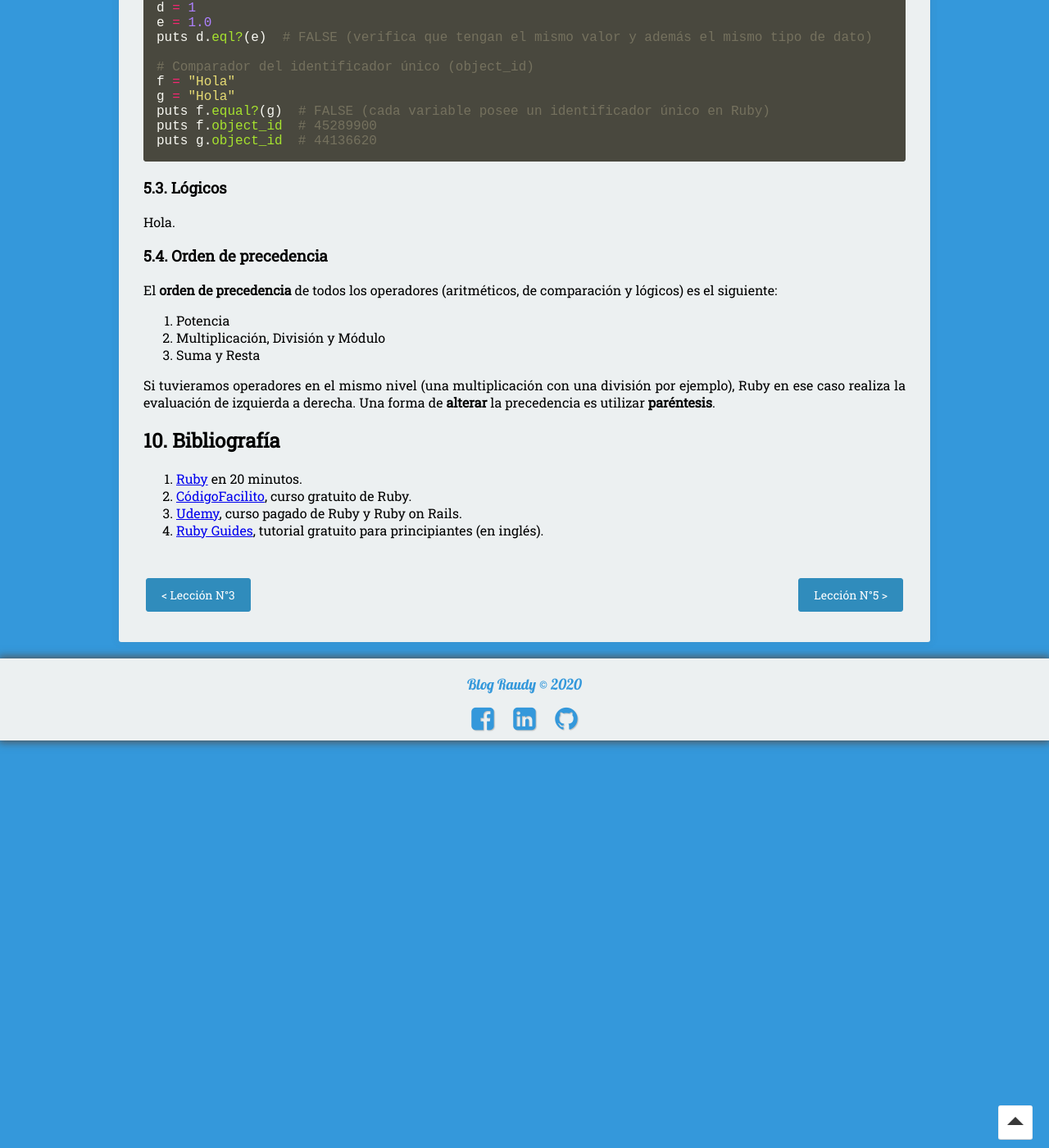
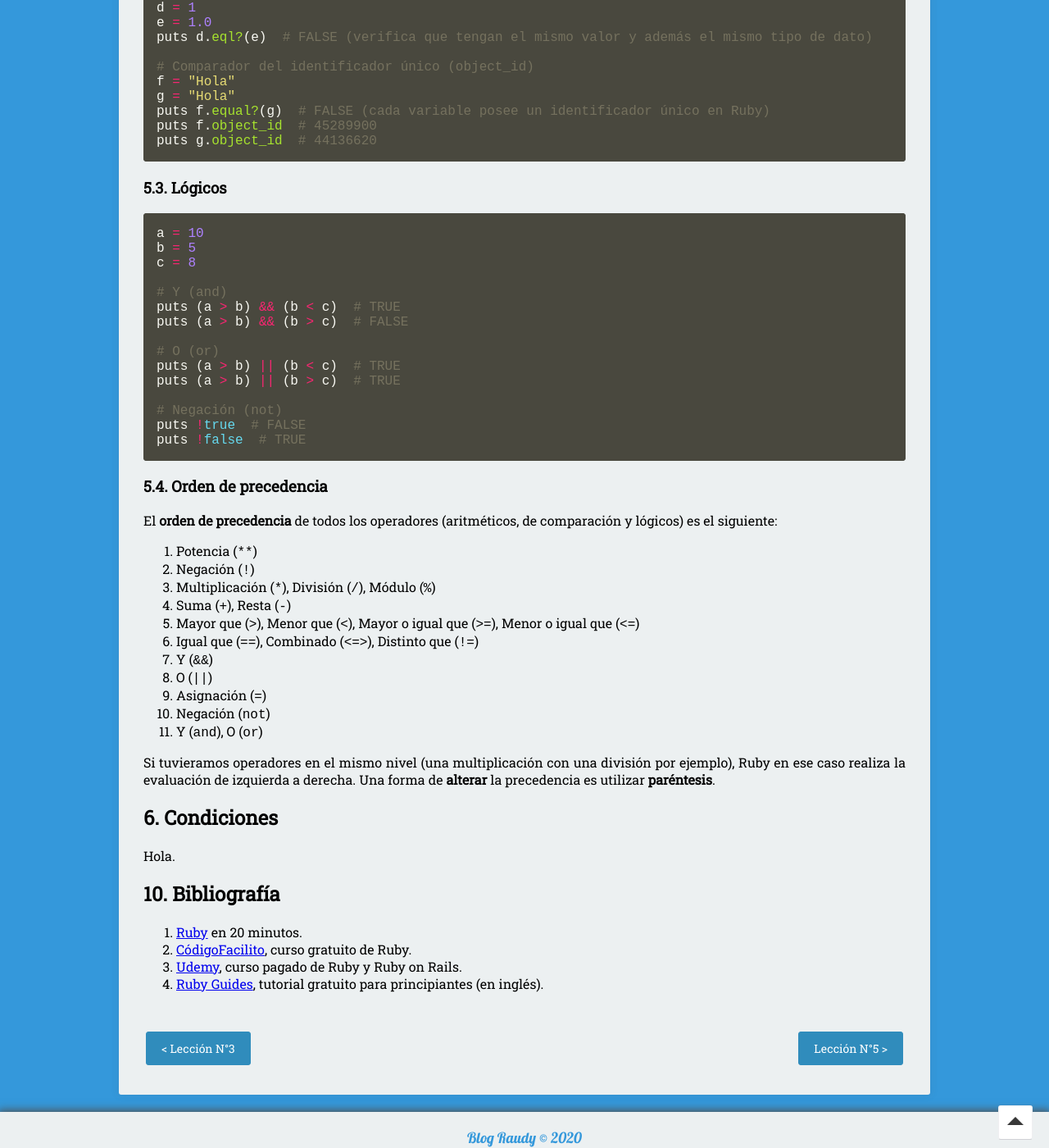
Before and after one commit to nisoto/Blog-anterior-2.0, a Jekyll site: the page built from _posts/2020-04-12-rails-iv-ruby-en-detalle.md, in a window 1280 px wide and 1400 px high, scrolled down 7388 px. Shown: the whole window at 82% size. Built offline with Jekyll 4.4.1, drawn with Linux system fonts in a browser that asks for light colours; nearby versions of some CDN libraries.

Commit message:
Update 2020-04-12-rails-iv-ruby-en-detalle.md

````diff
--- a/_posts/2020-04-12-rails-iv-ruby-en-detalle.md
+++ b/_posts/2020-04-12-rails-iv-ruby-en-detalle.md
@@ -373,17 +373,45 @@ puts g.object_id  # 44136620
 
 ### 5.3. Lógicos
 
-Hola.
+``` rb
+a = 10
+b = 5
+c = 8
+
+# Y (and)
+puts (a > b) && (b < c)  # TRUE
+puts (a > b) && (b > c)  # FALSE
+
+# O (or)
+puts (a > b) || (b < c)  # TRUE
+puts (a > b) || (b > c)  # TRUE
+
+# Negación (not)
+puts !true  # FALSE
+puts !false  # TRUE
+```
 
 ### 5.4. Orden de precedencia
 
 El **orden de precedencia** de todos los operadores (aritméticos, de comparación y lógicos) es el siguiente:
 
-1. Potencia
-2. Multiplicación, División y Módulo
-3. Suma y Resta
+1. Potencia (`**`)
+2. Negación (`!`)
+3. Multiplicación (`*`), División (`/`), Módulo (`%`)
+4. Suma (`+`), Resta (`-`)
+5. Mayor que (`>`), Menor que (`<`), Mayor o igual que (`>=`), Menor o igual que (`<=`)
+6. Igual que (`==`), Combinado (`<=>`), Distinto que (`!=`)
+7. Y (`&&`)
+8. O (`||`)
+9. Asignación (`=`)
+10. Negación (`not`)
+11. Y (`and`), O (`or`)
 
 Si tuvieramos operadores en el mismo nivel (una multiplicación con una división por ejemplo), Ruby en ese caso realiza la evaluación de izquierda a derecha. Una forma de **alterar** la precedencia es utilizar **paréntesis**.
+
+## 6. Condiciones
+
+Hola.
 
 ## 10. Bibliografía
 
````
